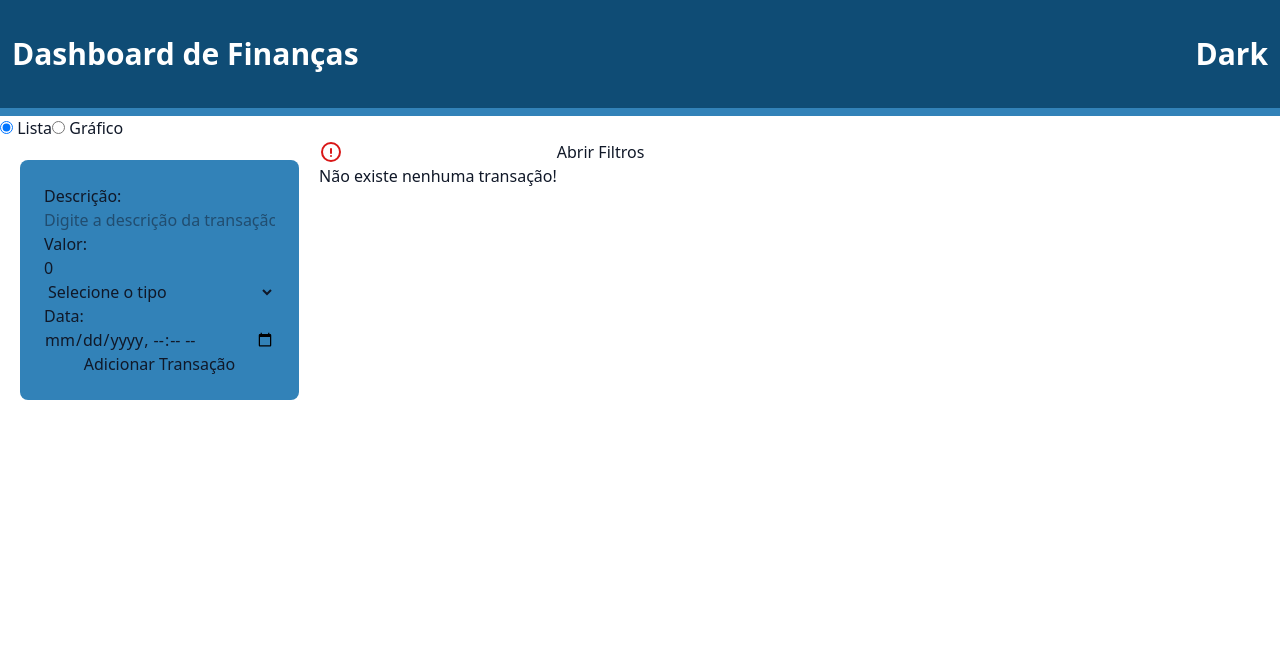
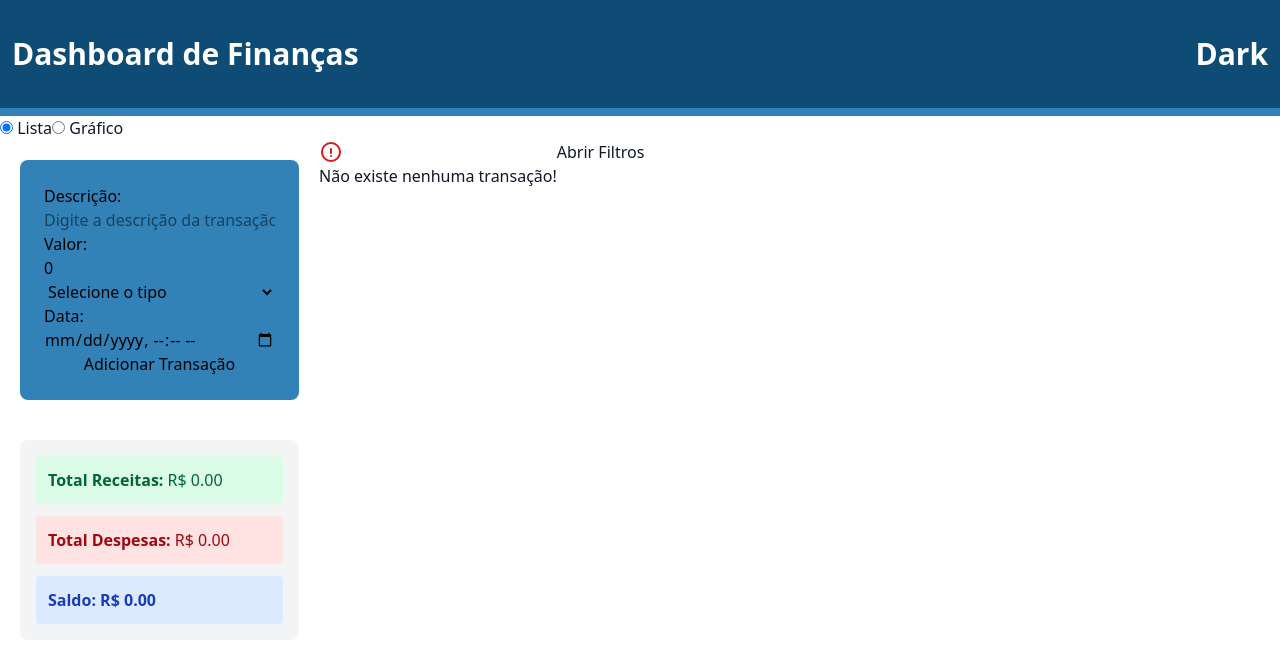
Before and after one commit to Fpsn26/dashboard-financial-personal, a Next.js app: page / in a window 1280 px wide. Shown: the top 662 px of the page. Built offline with nearby package versions, Linux system fonts and the light colour scheme.

Commit message:
feat(page): Implementation of balance calculation

```diff
--- a/src/app/page.tsx
+++ b/src/app/page.tsx
@@ -42,12 +42,22 @@ export default function Page() {
         return true;
     })
 
+    const totalRevenues = filteredTransactions
+        .filter(t => t.type === 'Revenue')
+        .reduce((acc, t) => acc + t.value, 0);
+
+    const totalExpense = filteredTransactions
+        .filter(t => t.type === 'Expense')
+        .reduce((acc, t) => acc + t.value, 0);
+
+    const total = totalRevenues - totalExpense;
+
     return (
         <div className="min-h-screen">
             <div className="bg-white dark:bg-gray-900 text-gray-900 dark:text-gray-100 min-h-screen">
                 <header className="flex justify-between items-center text-3xl py-5 pl-3 font-bold text-white bg-[rgb(15_76_117)] border-b-8 border-[rgb(50,130,184)]">
                     <h1>Dashboard de Finanças</h1>
-                    <button onClick={toggleTheme} className="pr-3 p-4 dark:bg-yellow-500">
+                    <button onClick={toggleTheme} className="pr-3 p-4">
                         {theme === 'dark' ? 'Light' : 'Dark'}
                     </button>
                 </header>
@@ -98,12 +108,31 @@ export default function Page() {
                 </div>
 
                 <div className="flex flex-2 flex-row">
+                    <div className="flex flex-col">
                         <TransactionForm
                             onAdd={addTransaction}
                             onUpdate={updateTransaction}
                             editingTransaction={editingTransaction}
                             onCancelEdit={() => setEditingTransaction(null)}
                         />
+
+                        <div className="m-5 p-4 bg-gray-100 dark:bg-gray-800 rounded-lg space-y-3">
+                            <div className="p-3 bg-green-100 dark:bg-green-900 text-green-800 dark:text-green-200 rounded">
+                                <span className="font-semibold">Total Receitas:</span> R$ {totalRevenues.toFixed(2)}
+                            </div>
+
+                            <div className="p-3 bg-red-100 dark:bg-red-900 text-red-800 dark:text-red-200 rounded">
+                                <span className="font-semibold">Total Despesas:</span> R$ {totalExpense.toFixed(2)}
+                            </div>
+
+                            <div className={`p-3 rounded font-bold ${total >= 0
+                                    ? 'bg-blue-100 dark:bg-blue-900 text-blue-800 dark:text-blue-200'
+                                    : 'bg-red-100 dark:bg-red-900 text-red-800 dark:text-red-200'
+                                }`}>
+                                <span className="font-semibold">Saldo:</span> R$ {total.toFixed(2)}
+                            </div>
+                        </div>
+                    </div>
 
                     {view === 'list' ? (
                         <>
--- a/src/components/transactions/TransactionForm.tsx
+++ b/src/components/transactions/TransactionForm.tsx
@@ -55,7 +55,7 @@ export default function TransactionForm({ onAdd, onUpdate, editingTransaction, o
     }, [editingTransaction]);
 
     return (
-        <div className="bg-[rgb(50,130,184)] rounded-lg m-5">
+        <div className="bg-[rgb(50,130,184)] rounded-lg m-5 text-black">
             <form onSubmit={handleSubmit} className="grid p-6">
                 <label>Descrição: </label>
                 <input
```
Lines whose indentation alone changed are shown as unchanged.
